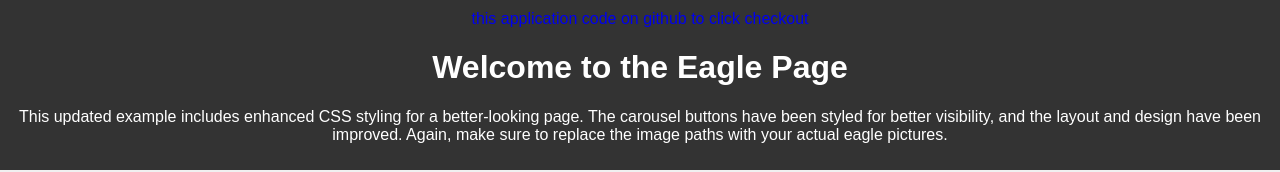
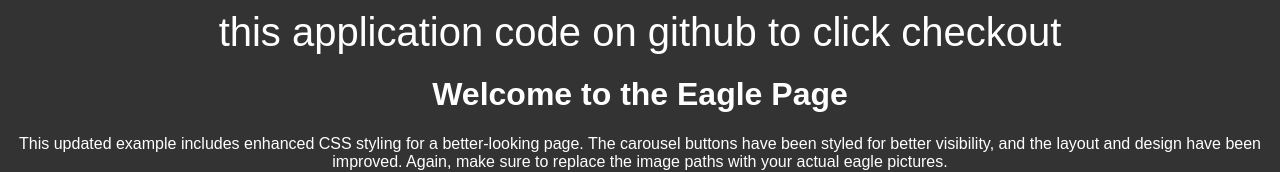
Before and after one commit to Muhammmad-imran122/linux-centos-apache-ssl, a plain HTML site: page index.html in a window 1280 px wide. Shown: the top 172 px of the page. Drawn offline with Linux system fonts and the light colour scheme.

Commit message:
6th  commit on the edit style.css

```diff
--- a/index.html
+++ b/index.html
@@ -12,9 +12,13 @@
             padding: 0;
             background-color: #f0f0f0;
         }
-	 a{
-font-size:40pz;
+	 #A{
+font-size:40px;
 text-decoration:none;
+color:white;
+
+
+
 }
         header {
             background-color: #333;
@@ -58,7 +62,7 @@ text-decoration:none;
 </head>
 <body>
     <header>
-	<a href="https://github.com/Muhammmad-imran122/linux-centos-apache-ssl" > this application code on github to click checkout </a>
+	<a id="A" href="https://github.com/Muhammmad-imran122/linux-centos-apache-ssl" > this application code on github to click checkout </a>
         <h1>Welcome to the Eagle Page</h1>
 	<p>
 
```
